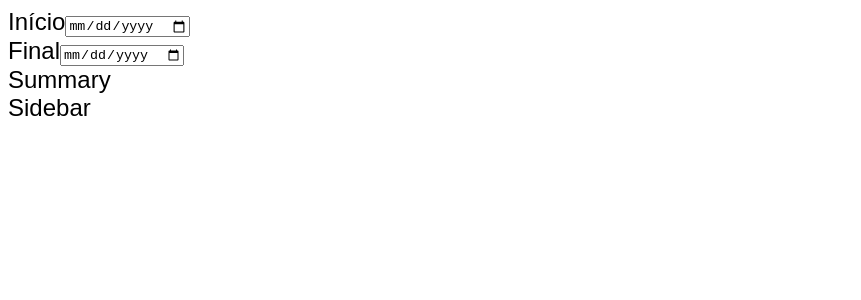
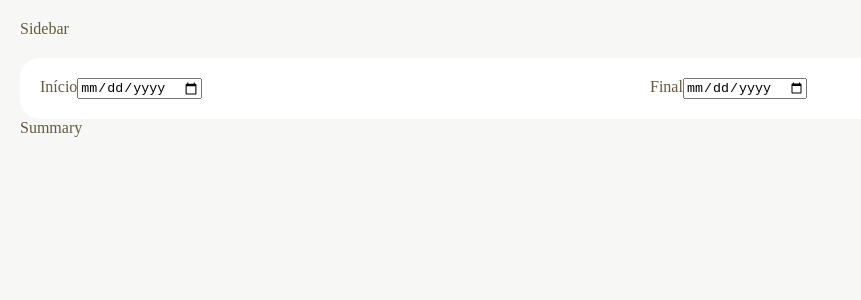
Before and after one commit to reginadiana/fintech, a React (Vite) app: page / in a window 1280 px wide. Shown: the top 300 px of the page, without its empty margins (0-861 px from the left). Built offline with nearby package versions, Linux system fonts and the light colour scheme; no server answers.

Commit message:
layout: css base

```diff
--- a/src/App.tsx
+++ b/src/App.tsx
@@ -5,20 +5,16 @@
 
 import './style.css';
 
-/**
- * TODO: 22/02/24
- * - Estou na aula 0402 Páginas e Hooks
- * - Parei em 01:21
- */
-
 export default function App() {
   return (
     <DataContextProvider>
-      <Header />
-      <main>
-        <Summary />
+      <div className="container">
         <Sidebar />
-      </main>
+        <main>
+          <Header />
+          <Summary />
+        </main>
+      </div>
     </DataContextProvider>
   );
 }
--- a/src/components/DangeRange/DangeRange.tsx
+++ b/src/components/DangeRange/DangeRange.tsx
@@ -6,7 +6,7 @@
   const [endDate, setEndDate] = useState('');
 
   return (
-    <form onSubmit={(e) => e.preventDefault()}>
+    <form className="box flex" onSubmit={(e) => e.preventDefault()}>
       <DateInput
         label="Início"
         value={startDate}
--- a/src/style.css
+++ b/src/style.css
@@ -1,4 +1,79 @@
+html {
+  --color-1: #463220;
+  --color-2: #66593c;
+  --color-3: #eceadd;
+  --color-4: #f7f8f5;
+  --color-5: #ffffff;
+  --gap-s: 0.625rem;
+  --gap: 1.25rem;
+}
+
 body {
-  font-size: 1.5rem;
+  font-size: sans-serif;
+  margin: 0;
+  color: var(--color-2);
+  background: var(--color-4);
+}
+
+.box {
+  padding: var(--gap);
+  border-radius: var(--gap);
+  background: var(--color-5);
+}
+
+button {
   font-family: sans-serif;
+  font-size: 1rem;
+  cursor: pointer;
 }
+
+h1, h2, h3 {
+  font-weight: 600;
+  margin: 0;
+}
+
+ul {
+  list-style: none;
+  padding: 0;
+}
+
+.flex {
+  display: flex;
+  gap: var(--gap);
+}
+
+/* A estrela pega todos os filhos diretos
+de .flex */
+.flex > * {
+  flex: 1;
+}
+
+.md {
+  margin-bottom: var(--gap);
+}
+
+.bg-1 {
+  background: var(--color-1);
+}
+
+.bg-2 {
+  background: var(--color-2);
+}
+
+.bg-3 {
+  background: var(--color-3);
+}
+
+.bg-4 {
+  background: var(--color-4);
+}
+
+.bg-5 {
+  background: var(--color-5);
+}
+
+.container {
+  display: grid;
+  padding: var(--gap);
+  gap: var(--gap);
+}
```
